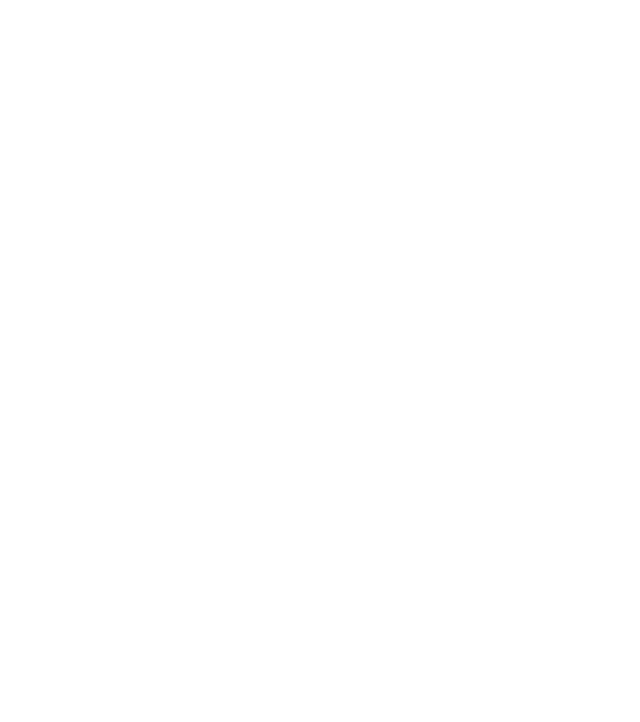
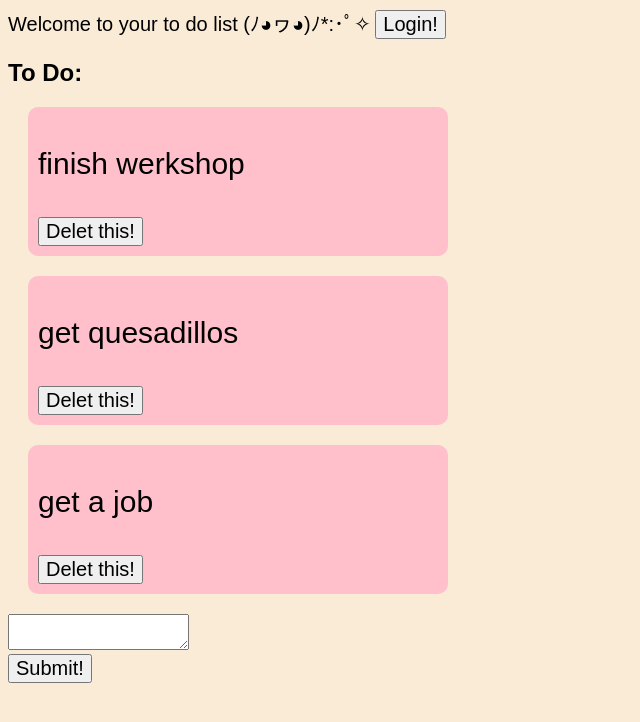
Before and after one commit to palgorhythm/assessmentPrep, a website: page client/index.html in a window 1280 px wide. Shown: the whole page, without its empty margins (0-640 px from the left). Drawn offline with Linux system fonts and the light colour scheme.

Commit message:
Ability to add and delete todo items from front end. No connection to server or database yet.

```diff
--- a/client/index.html
+++ b/client/index.html
@@ -4,9 +4,16 @@
     <meta charset="UTF-8" />
     <meta name="viewport" content="width=device-width, initial-scale=1.0" />
     <meta http-equiv="X-UA-Compatible" content="ie=edge" />
+    <link rel="stylesheet" type="text/css" href="style.css" />
     <title>Document</title>
   </head>
   <body>
-    <script src="index.js"></script>
+    <nav>
+      <span>Welcome to your to do list (ﾉ◕ヮ◕)ﾉ*:･ﾟ✧</span>
+      <button id="login-button">Login!</button>
+    </nav>
+    <section id="to-do">
+    </section>
+    <script src="index.js" type="application/javascript"></script>
   </body>
 </html>
--- a/client/index.js
+++ b/client/index.js
@@ -0,0 +1,52 @@
+
+const toDoContainer = document.querySelector('#to-do');
+
+const toDoCreator = text => {
+  const toDoArticle = document.createElement('article');
+
+  const toDoText = document.createElement('p');
+  toDoText.innerText = text;
+
+  const deleteButton = document.createElement('button');
+  deleteButton.innerText = 'Delet this!';
+
+  deleteButton.addEventListener('click', e => {
+    toDoArticle.parentNode.removeChild(toDoArticle);
+  });
+
+  toDoArticle.appendChild(toDoText);
+  toDoArticle.appendChild(deleteButton);
+
+  toDoArticle.classList.add('to-do-container')
+
+  return toDoArticle;
+}
+
+// things to only do once logged in:
+
+const toDos = ['finish werkshop', 'get quesadillos', 'get a job'];
+
+const title = document.createElement('h1');
+title.innerText = 'To Do:';
+toDoContainer.appendChild(title);
+
+const toDoList = document.createElement('section');
+
+toDos.forEach(toDo => {
+  toDoList.appendChild(toDoCreator(toDo));
+});
+
+toDoContainer.appendChild(toDoList);
+
+const toDoInput = document.createElement('textarea');
+toDoContainer.appendChild(toDoInput);
+
+const submitButton = document.createElement('button');
+submitButton.innerText = 'Submit!';
+submitButton.addEventListener('click', e => {
+  toDoList.appendChild(toDoCreator(toDoInput.value));
+  toDoInput.value = '';
+});
+
+toDoContainer.appendChild(document.createElement('br'));
+toDoContainer.appendChild(submitButton);
--- a/client/style.css
+++ b/client/style.css
@@ -0,0 +1,31 @@
+body {
+  font-family: sans-serif;
+  box-sizing: border-box;
+  background: antiquewhite;
+}
+
+span {
+  font-size: 20px;
+}
+
+.to-do-container {
+  background: pink;
+  border-radius: 10px;
+  width: 400px;
+  font-size: 30px;
+  padding: 10px;
+  margin: 20px;
+}
+
+.to-do-container:hover {
+  background: 10px 10px rgb(253, 216, 222);
+  box-shadow: 10px 10px rgb(233, 96, 119);
+}
+
+button {
+  font-size: 20px;
+}
+
+button:hover {
+  cursor: pointer;
+}
```
